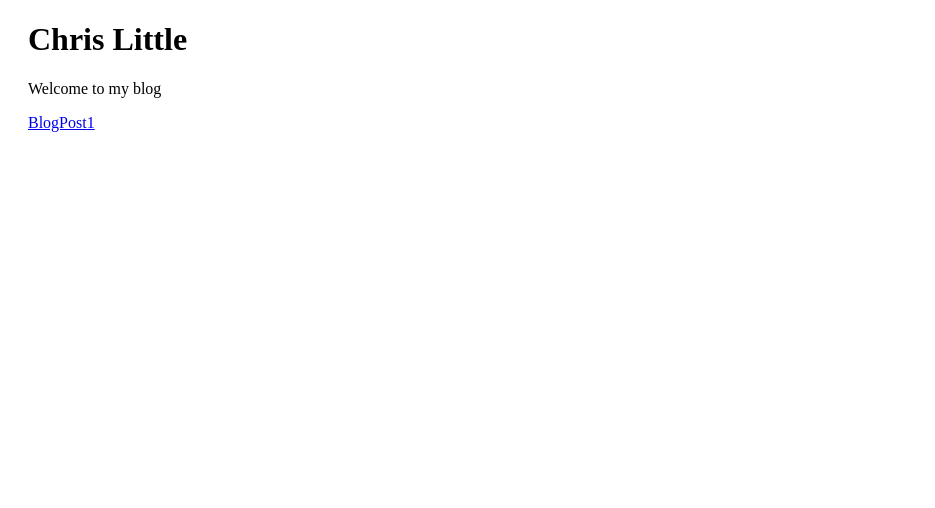
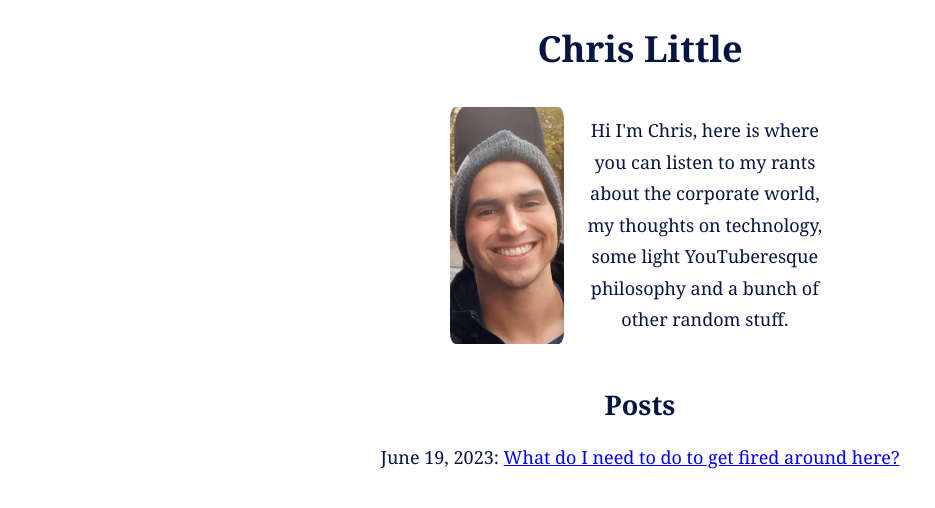
Before and after one commit to chrismlittle123/my-blog, a React (Create React App) app in the folder frontend/: page / in a window 1280 px wide. Shown: the top 508 px of the page, without its empty margins (0-935 px from the left). Built offline with nearby package versions, Linux system fonts and the light colour scheme.

Commit message:
First website design

```diff
--- a/frontend/src/App.tsx
+++ b/frontend/src/App.tsx
@@ -2,14 +2,17 @@ import React from "react";
 import { BrowserRouter as Router, Route, Routes } from "react-router-dom";
 import Home from "./Home";
 import BlogPost from "./BlogPost";
+import "./styles.css"; // import the CSS file
 
 const App: React.FC = () => (
+  <div className="common-style">
     <Router>
       <Routes>
         <Route path="/blog-post/*" element={<BlogPost />} />
         <Route path="/" element={<Home />} />
       </Routes>
     </Router>
+  </div>
 );
 
 export default App;
--- a/frontend/src/BlogPost.tsx
+++ b/frontend/src/BlogPost.tsx
@@ -18,13 +18,16 @@ const BlogPost: React.FC = () => {
         return response.text();
       })
       .then((text) => {
-        setPostContent(text);
+        const absoluteText = text.replace(/\]\((.*?)\)/g, `](/posts/$1)`); // Replace relative paths in markdown
+        setPostContent(absoluteText);
       })
       .catch(console.error);
   }, [id]);
 
   return (
-    <div style={{ backgroundColor: "white", color: "black" }}>
+    <div
+      style={{ marginLeft: "600px", marginRight: "600px", lineHeight: "1.75" }}
+    >
       <ReactMarkdown rehypePlugins={[rehypeRaw]} children={postContent} />
     </div>
   );
--- a/frontend/src/Home.tsx
+++ b/frontend/src/Home.tsx
@@ -2,24 +2,39 @@ import React from "react";
 import { Link } from "react-router-dom";
 
 const Home: React.FC = () => {
-  const blogs = Array(1)
-    .fill(0)
-    .map((_, i) => i + 1); // Create an array
+  const blogs = [
+    {
+      id: 1,
+      heading: "What do I need to do to get fired around here?",
+      date: "June 19, 2023",
+    },
+  ];
 
   return (
-    <div
-      style={{
-        backgroundColor: "white",
-        color: "black",
-        marginLeft: "20px",
-        marginRight: "20px",
-      }}
-    >
+    <div style={{ textAlign: "center" }}>
       <h1>Chris Little</h1>
-      <p>Welcome to my blog</p>
+      <div
+        style={{
+          display: "flex",
+          alignItems: "center",
+          justifyContent: "center",
+          maxWidth: "30%",
+          margin: "0 auto",
+        }}
+      >
+        <img src="images/me.jpg" style={{ width: "30%", borderRadius: "5%" }} />
+        <div style={{ marginLeft: "1rem" }}>
+          <p style={{ lineHeight: "1.75" }}>
+            Hi I'm Chris, here is where you can listen to my rants about the
+            corporate world, my thoughts on technology, some light YouTuberesque
+            philosophy and a bunch of other random stuff.
+          </p>
+        </div>
+      </div>
+      <h2 style={{ marginTop: "2rem", textAlign: "center" }}>Posts</h2>
       {blogs.map((blog) => (
-        <p key={blog}>
-          <Link to={`/blog-post/${blog}`}>BlogPost{blog}</Link>
+        <p key={blog.id}>
+          {blog.date}: <Link to={`/blog-post/${blog.id}`}>{blog.heading}</Link>
         </p>
       ))}
     </div>
--- /dev/null
+++ b/frontend/src/styles.css
@@ -0,0 +1,7 @@
+/* styles.css */
+
+.common-style {
+  font-size: 18px;
+  color: #071541;
+  font-family: "Georgia", serif;
+}
```
Also changed, not shown: frontend/public/posts/1.md (+56 -2 lines), frontend/public/images/me.jpg (added), frontend/public/posts/ihatejira.png (added). Lines whose indentation alone changed are shown as unchanged.
